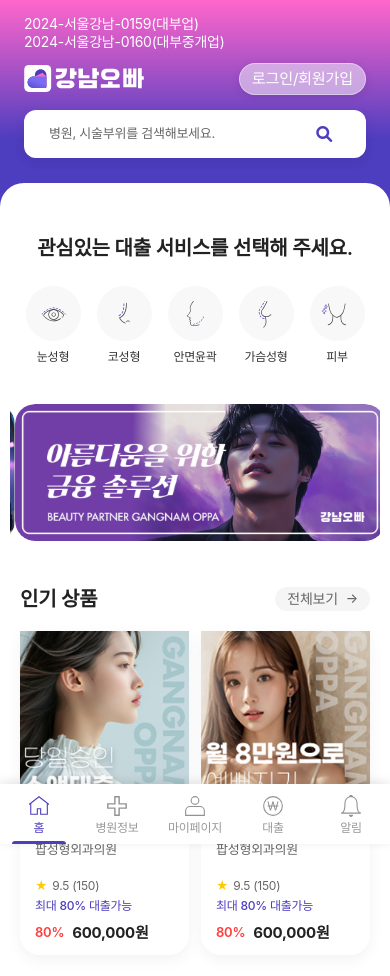
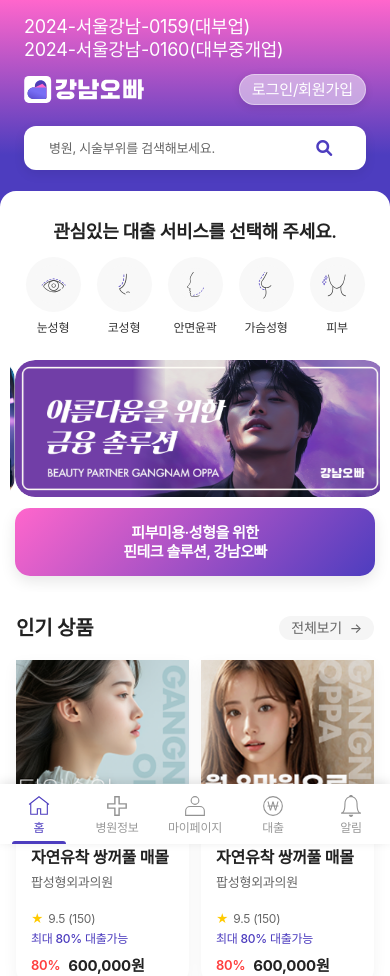
Before and after one commit to leeyirie/GN_webapp_edit, a website: page index.html in a window 390 px wide. Shown: the top 976 px of the page. Drawn offline with nearby package versions, Linux system fonts and the light colour scheme; a web font is replaced by a local one.

Commit message:
fix: 헤더 위 문구 폰트 사이즈 변경

```diff
--- a/css/common.css
+++ b/css/common.css
@@ -7,13 +7,13 @@
   margin: 0 auto;
 }
 #content {
-  margin-top: 10px;
-  padding: 5px 0;
-  border-radius: 24px 24px 0 0;
+  margin-top: 0;
+  padding: 0;
+  border-radius: 16px 16px 0 0;
   background: #fff;
 }
 .container {
-  padding: 40px 80px;
+  padding: 30px 70px;
 }
 .mo-br {
   display: none;
@@ -322,7 +322,7 @@
 /* 미디어 쿼리 - 반응형 공통 */
 @media screen and (max-width: 1200px) {
   .container {
-    padding: 20px 40px;
+    padding: 24px 50px;
   }
 }
 
@@ -335,6 +335,10 @@
   }
   .pc-banner {
     display: none;
+  }
+
+  .container {
+    padding: 18px 24px;
   }
 
   .cm-title-con .tit {
@@ -368,7 +372,7 @@
 
 @media screen and (max-width: 480px) {
   .container {
-    padding: 10px 20px;
+    padding: 14px 16px;
   }
 
   .cm-title-con .tit {
--- a/css/header.css
+++ b/css/header.css
@@ -28,7 +28,7 @@
 
 /* 대부업 문구 */
 #header .header-top-text {
-  font-size: 28px;
+  font-size: 30px;
   font-weight: 400;
   color: #fff;
 }
@@ -313,10 +313,6 @@
     padding: 30px 30px 0 30px;
   }
 
-  .header-top-text {
-    font-size: 0.8rem;
-  }
-
   .header-search-wrap {
     max-width: calc(100% - 160px);
   }
@@ -339,10 +335,6 @@
   #header .logo {
     width: 155px;
     height: 38px;
-  }
-
-  .header-top-text {
-    font-size: 0.75rem;
   }
 
   .header-search-wrap {
@@ -390,12 +382,6 @@
     margin-bottom: 20px;
   }
 
-  .header-top-text {
-    font-size: 1.3rem;
-    text-align: center;
-    width: 100%;
-  }
-
   .header-bottom-bar {
     flex-direction: row; /* 검색창과 로그인 버튼을 가로로 유지 */
     gap: 12px;
@@ -431,7 +417,7 @@
 
   /* 모바일 대부업 문구 */
   .mobile-dept-text .header-top-text {
-    font-size: 13px !important;
+    font-size: 28px !important;
     width: 100%;
     text-align: left;
     display: block;
@@ -492,7 +478,7 @@
 
   /* 모바일 대부업 문구 */
   .mobile-dept-text .header-top-text {
-    font-size: 11px !important;
+    font-size: 24px !important;
   }
 }
 
@@ -519,7 +505,7 @@
   }
 
   .search-input-con .search-label {
-    font-size: 14px !important;
+    font-size: 16px !important;
   }
 
   .mobile-login .util-box .login-btn {
@@ -561,7 +547,7 @@
   }
 
   .search-input-con {
-    padding: 3px 10px;
+    padding: 0px 10px;
   }
 
   .search-input-con .search-label {
@@ -586,7 +572,7 @@
 
   /* 모바일 대부업 문구 */
   .mobile-dept-text .header-top-text {
-    font-size: 9px !important;
+    font-size: 20px !important;
     line-height: 1.3;
   }
 }
@@ -623,8 +609,9 @@
 /* 가장 작은 화면에 대한 추가 최적화 */
 @media screen and (max-width: 380px) {
   .header-top-text {
-    font-size: 0.5rem;
+    font-size: 1rem;
     max-width: 55%;
+    margin-bottom: 10px;
   }
 
   #header .logo {
@@ -717,9 +704,11 @@
   width: 100%;
   background: #fff;
   border-radius: 12px;
-  padding: 6px 24px;
+  padding: 4px 24px;
   display: flex;
   align-items: center;
+  margin-bottom: 6px;
+  margin-top: 6px;
   justify-content: space-between;
   box-shadow: 0 4px 12px rgba(0, 0, 0, 0.08);
   transition: all 0.3s ease;
@@ -847,7 +836,7 @@
   }
 
   .header-top-text {
-    font-size: 0.85rem;
+    font-size: 1rem;
     line-height: 1.2;
   }
 
@@ -892,7 +881,7 @@
 
 @media screen and (max-width: 1200px) {
   .desktop-dept-text .header-top-text {
-    font-size: 24px;
+    font-size: 26px;
   }
 
   #header .util-box .login-btn {
@@ -902,7 +891,7 @@
 
 @media screen and (max-width: 1100px) {
   .desktop-dept-text .header-top-text {
-    font-size: 22px;
+    font-size: 24px;
   }
 
   #header .util-box .login-btn {
@@ -932,7 +921,7 @@
 
   /* 모바일 대부업 문구 */
   .mobile-dept-text .header-top-text {
-    font-size: 24px !important;
+    font-size: 28px !important;
     width: 100%;
     text-align: left;
     display: block;
@@ -961,7 +950,7 @@
 
 @media screen and (max-width: 880px) {
   .mobile-dept-text .header-top-text {
-    font-size: 20px !important;
+    font-size: 26px !important;
   }
 
   .mobile-login .util-box .login-btn {
@@ -990,7 +979,7 @@
   }
 
   .mobile-dept-text .header-top-text {
-    font-size: 20px !important;
+    font-size: 24px !important;
   }
 
   .mobile-login .util-box .login-btn {
@@ -1007,7 +996,7 @@
 
 @media screen and (max-width: 640px) {
   .mobile-dept-text .header-top-text {
-    font-size: 20px !important;
+    font-size: 22px !important;
   }
 
   .mobile-login .util-box .login-btn {
@@ -1032,7 +1021,7 @@
   }
 
   .mobile-dept-text .header-top-text {
-    font-size: 16px !important;
+    font-size: 20px !important;
     line-height: 1.3;
   }
 
@@ -1053,7 +1042,7 @@
 
 @media screen and (max-width: 420px) {
   .mobile-dept-text .header-top-text {
-    font-size: 14px !important;
+    font-size: 18px !important;
   }
 
   .mobile-login .util-box .login-btn {
@@ -1078,7 +1067,7 @@
   }
 
   .mobile-dept-text .header-top-text {
-    font-size: 14px !important;
+    font-size: 16px !important;
     line-height: 1.2;
   }
 
--- a/css/main.css
+++ b/css/main.css
@@ -1,13 +1,13 @@
 /* 시술 선택 섹션 */
 .inter-select-con {
-  padding: 16px 0;
+  padding: 20px 0 12px;
 }
 .inter-select-con .tit {
   color: #222;
   font-size: 28px;
   font-weight: 600;
-  margin-bottom: 60px;
-  margin-top: 40px;
+  margin-bottom: 40px;
+  margin-top: 16px;
   text-align: center;
 }
 
@@ -91,10 +91,10 @@
 /* 메인 배너 슬라이드 */
 .main-beauty-banner-con {
   position: relative;
-  padding: 40px 20px;
   overflow: hidden;
   max-width: 1080px;
   margin: 0 auto;
+  padding: 12px 20px 12px;
 }
 .main-beauty-banner-con::before {
   content: '';
@@ -127,7 +127,7 @@
 .main-beauty-banner-con .banner-item {
   padding: 0 10px;
   position: relative;
-  border-radius: 20px;
+  border-radius: 16px;
   overflow: hidden;
   margin-bottom: 5px;
 }
@@ -165,6 +165,99 @@
   border-radius: 20px !important;
 }
 
+/* 고정 배너 스타일 */
+.fixed-banner-con {
+  padding: 0 20px 30px;
+  max-width: 1080px;
+  margin: 0 auto;
+  overflow: hidden;
+}
+
+.fixed-banner {
+  max-width: 1040px;
+  height: 125px;
+  margin: 0 auto;
+  border-radius: 20px;
+  overflow: hidden;
+  background: linear-gradient(135deg, #ff66cc, #4d3dbf);
+  display: flex;
+  justify-content: center;
+  align-items: center;
+  box-shadow: 0 5px 15px rgba(0, 0, 0, 0.1);
+  text-decoration: none;
+  transition:
+    transform 0.3s ease,
+    box-shadow 0.3s ease;
+  /* 가로 세로 비율 계산 - PC 1040:125 */
+  aspect-ratio: 1040/125;
+}
+
+.fixed-banner:hover {
+  transform: translateY(-2px);
+  box-shadow: 0 8px 20px rgba(0, 0, 0, 0.15);
+}
+
+.fixed-banner .banner-text {
+  color: white;
+  font-size: 24px;
+  font-weight: 600;
+  text-align: center;
+  line-height: 1.5;
+  letter-spacing: -0.5px;
+}
+
+/* 반응형 - 태블릿 */
+@media screen and (max-width: 768px) {
+  .fixed-banner-con {
+    padding: 0 20px 24px;
+    margin: 0 auto;
+  }
+
+  .fixed-banner {
+    max-width: 100%;
+    height: auto;
+    /* 가로 세로 비율 유지 - 태블릿은 PC 비율과 동일하게 */
+    aspect-ratio: 1040/110;
+  }
+
+  .fixed-banner .banner-text {
+    font-size: 18px;
+  }
+}
+
+/* 반응형 - 모바일 */
+@media screen and (max-width: 480px) {
+  .fixed-banner-con {
+    padding: 0 15px 20px;
+    margin: 0 auto;
+  }
+
+  .fixed-banner {
+    height: auto;
+    /* 가로 세로 비율 조정 - 모바일 370:80 */
+    aspect-ratio: 370/70;
+    border-radius: 15px;
+  }
+
+  .fixed-banner .banner-text {
+    font-size: 15px;
+    line-height: 1.3;
+  }
+}
+
+@media screen and (max-width: 375px) {
+  .fixed-banner {
+    max-width: 100%;
+    border-radius: 10px;
+    aspect-ratio: 370/60;
+  }
+
+  .fixed-banner .banner-text {
+    font-size: 14px;
+    padding: 0 10px;
+  }
+}
+
 /* 문의 배너 */
 .inquiry-banner-con {
   padding: 20px 0;
@@ -180,7 +273,7 @@
 
 /* 인기 상품 */
 .best-product-con {
-  padding: 16px 0;
+  padding: 12px 0;
 }
 .best-product-list-con .best-list {
   display: flex;
@@ -286,7 +379,7 @@
 
 /* 인사이트 섹션 */
 .insight-con {
-  padding: 16px 0;
+  padding: 12px 0;
 }
 .insight-list-con {
   margin-top: 20px;
@@ -465,7 +558,7 @@
     height: 80px;
   }
   .main-beauty-banner-con {
-    padding: 30px 20px;
+    padding: 12px 20px;
   }
   .main-beauty-banner-con .banner-item img {
     border-radius: 15px;
@@ -473,10 +566,14 @@
 }
 
 @media screen and (max-width: 768px) {
+  .inter-select-con {
+    padding: 16px 0 10px;
+  }
+
   .inter-select-con .tit {
     font-size: 24px;
-    margin-top: 20px;
-    margin-bottom: 28px;
+    margin-top: 12px;
+    margin-bottom: 24px;
   }
 
   .surgery-list-con .surgery-list {
@@ -502,7 +599,7 @@
   }
 
   .main-beauty-banner-con {
-    padding: 20px 20px;
+    padding: 10px 15px;
   }
   .main-beauty-banner-con .banner-slide {
     max-width: 100%;
@@ -611,26 +708,34 @@
   }
 
   .best-product-con {
-    padding: 16px 0;
-    width: 100%;
+    padding: 10px 0;
   }
   .best-product-con .container {
     /* padding: 0 15px; */
     width: 100%;
     max-width: 100%;
   }
+
+  .insight-con {
+    padding: 10px 0;
+  }
 }
 
 @media screen and (max-width: 480px) {
+  .inter-select-con {
+    padding: 12px 0 8px;
+  }
+
+  .inter-select-con .tit {
+    font-size: 20px;
+    margin-bottom: 20px;
+    margin-top: 10px;
+  }
+
   .best-product-list-con .best-list .best-item {
     flex: 0 0 calc(50% - 6px);
     margin-bottom: 15px;
     border-radius: 0 0 20px 20px;
-  }
-  .inter-select-con .tit {
-    font-size: 20px;
-    margin-bottom: 32px;
-    margin-top: 24px;
   }
   .best-product-list-con .best-list .best-item img {
     height: auto;
@@ -688,7 +793,7 @@
   }
 
   .main-beauty-banner-con {
-    padding: 15px 15px;
+    padding: 8px 15px;
   }
 
   .main-beauty-banner-con .banner-item {
@@ -698,9 +803,23 @@
   .best-product-con .container {
     /* padding: 0 10px; */
   }
+
+  .insight-con {
+    padding: 8px 0;
+  }
 }
 
 @media screen and (max-width: 390px) {
+  .inter-select-con {
+    padding: 10px 0 6px;
+  }
+
+  .inter-select-con .tit {
+    font-size: 18px;
+    margin-bottom: 16px;
+    margin-top: 8px;
+  }
+
   .surgery-list-con .surgery-list {
     justify-content: center;
     gap: 16px;
@@ -722,14 +841,8 @@
     padding: 8px;
   }
 
-  .inter-select-con .tit {
-    font-size: 20px;
-    margin-bottom: 28px;
-    margin-top: 24px;
-  }
-
   .main-beauty-banner-con {
-    padding: 15px 10px;
+    padding: 6px 10px;
   }
   .main-beauty-banner-con .slick-list {
     padding: 5px 0;
@@ -753,6 +866,11 @@
 
   .best-product-list-con .best-list .best-item img {
     border-radius: 0;
+  }
+
+  /* 고정 배너 스타일 */
+  .fixed-banner-con {
+    padding: 0 15px 16px;
   }
 }
 
@@ -797,7 +915,7 @@
 /* Slick 슬라이더 dots 스타일링 */
 .main-beauty-banner-con .slick-dots {
   position: absolute;
-  bottom: -25px;
+  bottom: -15px;
   display: flex !important;
   justify-content: center;
   margin: 0;
--- a/index.html
+++ b/index.html
@@ -298,6 +298,14 @@
 
         </div>
         --></div>
+
+        <!-- 고정 배너 추가 -->
+        <div class="fixed-banner-con">
+          <a href="#" class="fixed-banner">
+            <div class="banner-text">피부미용·성형을 위한<br>핀테크 솔루션, 강남오빠</div>
+          </a>
+        </div>
+
         <!-- <div class="inquiry-banner-con"> -->
         <!-- <div class="container"> -->
         <!-- <a class="loanPopupOpen"> -->
```
